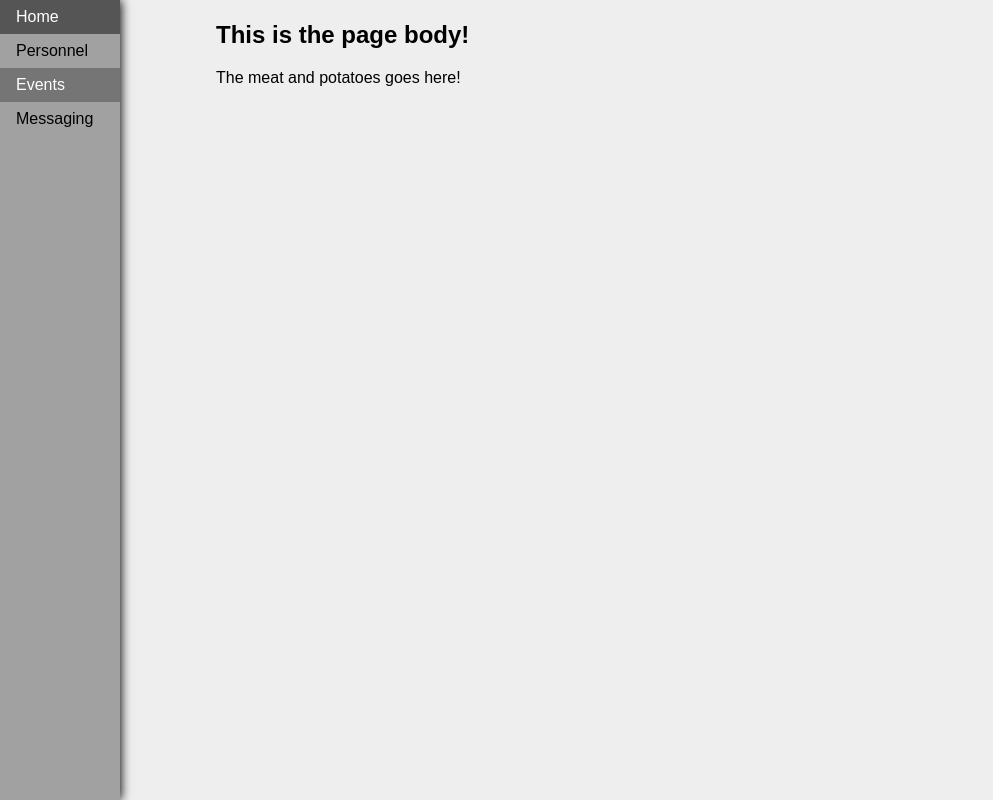
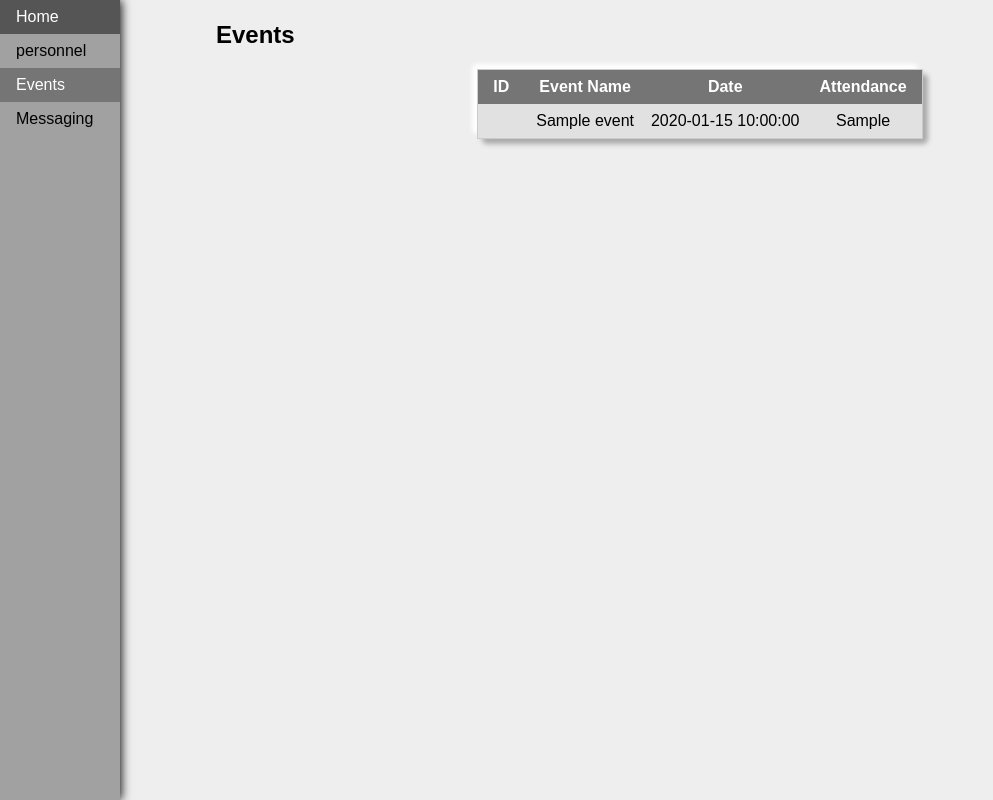
Before and after one commit to cs340-20/Personnel-Management, a PHP site: page /PM-pages/events.php in a window 1280 px wide. Shown: the whole page, without its empty margins (0-993 px from the left). Run offline with PHP 8.4, Linux system fonts and the light colour scheme; tables that the repository leaves empty or names only in its code hold one stand-in row (values such as "Sample post"); data that the repository does not hold is empty.

Commit message:
event page
Added table with styling through css.

```diff
--- /dev/null
+++ b/PM-css/event-style.css
@@ -0,0 +1,36 @@
+/* Table Style */
+.event_table_wrapper {
+    width: 100vw;
+
+
+}
+
+.event_table {
+    margin: 0 auto;
+    border: 1px solid #CCCCCC;
+    border-collapse: collapse;
+    border-radius: 5px;
+    box-shadow: 5px 5px 5px #AAAAAA, -5px -5px 5px #FFFFFF;
+  }
+
+  th.event_header {
+    background-color: rgb(117, 117, 117);
+    color: white;
+    text-align: center;
+    padding: 8px 15px 8px 15px;
+    white-space: nowrap;
+  }
+
+  td.event_data {
+    text-align: center;
+    white-space: nowrap;
+    padding: 8px 5px;
+  }
+
+  tr.event_row:nth-child(even) {
+    background-color: #E1E1E1
+  }
+
+  tr.event_row:nth-child(odd) {
+    background-color: #F2F2F2
+  }
--- a/PM-pages/events.php
+++ b/PM-pages/events.php
@@ -2,23 +2,63 @@
 <html>
 <head>
     <link rel="stylesheet" type="text/css" href="../PM-css/styles.css">
+    <link rel="stylesheet" type="text/css" href="../PM-css/event-style.css">
     <title>Events</title>
 
 </head>
 <body>
 
+    <?php require '../PM-extras/db_utils.php';
+    $link = create_connection();
+    ?>
+
     <!-- Nav-bar links -->
     <ul>
         <li><a href="../index.php">Home</a></li>
-        <li><a href="personnel.php">Personnel</a></li>
+        <li><a href="personnel.php">personnel</a></li>
         <li><a class="active" href="events.php">Events</a class="active"></li>
         <li><a href="messaging.php">Messaging</a></li>
     </ul>
 
     <div class="page_body">
         <!-- Body structure goes here -->
-        <h2>This is the page body!</h2>
-        <p>The meat and potatoes goes here!</p>
+        <h2>Events</h2>
+        <div class="event_table_wrappper">
+
+        <?php
+            $sql = "SELECT * FROM events";
+
+
+            //code to print table
+            if ($res = mysqli_query($link, $sql)) {
+                //print column headers with select/dis-select all box
+                if (mysqli_num_rows($res) > 0) {
+                    echo '<table class="event_table">';
+                    echo "<tr>";
+                    echo "<th class='event_header'>ID</th>";
+                    echo "<th class='event_header'>Event Name</th>";
+                    echo "<th class='event_header'>Date</th>";
+                    echo "<th class='event_header'>Attendance</th>";
+                    echo "</tr>";
+                    //for each row, print corresponding data to webpage
+                    while ($row = mysqli_fetch_array($res)) {
+                        echo "<tr class='event_row'>";
+                        echo "<td class='event_data'>" . $row['event_ID'] . "</td>";
+                        echo "<td class='event_data'>" . $row['name'] . "</td>";
+                        echo "<td class='event_data'>" . $row['date'] . "</td>";
+                        echo "<td class='event_data'>" . $row['attendance'] . "</td>";
+                        echo "</tr>";
+                    }
+                    echo "</table>";
+                } else {
+                    echo "No results found";
+                }
+            }
+
+
+
+?>
+        </div>
     </div>
 
 
```
